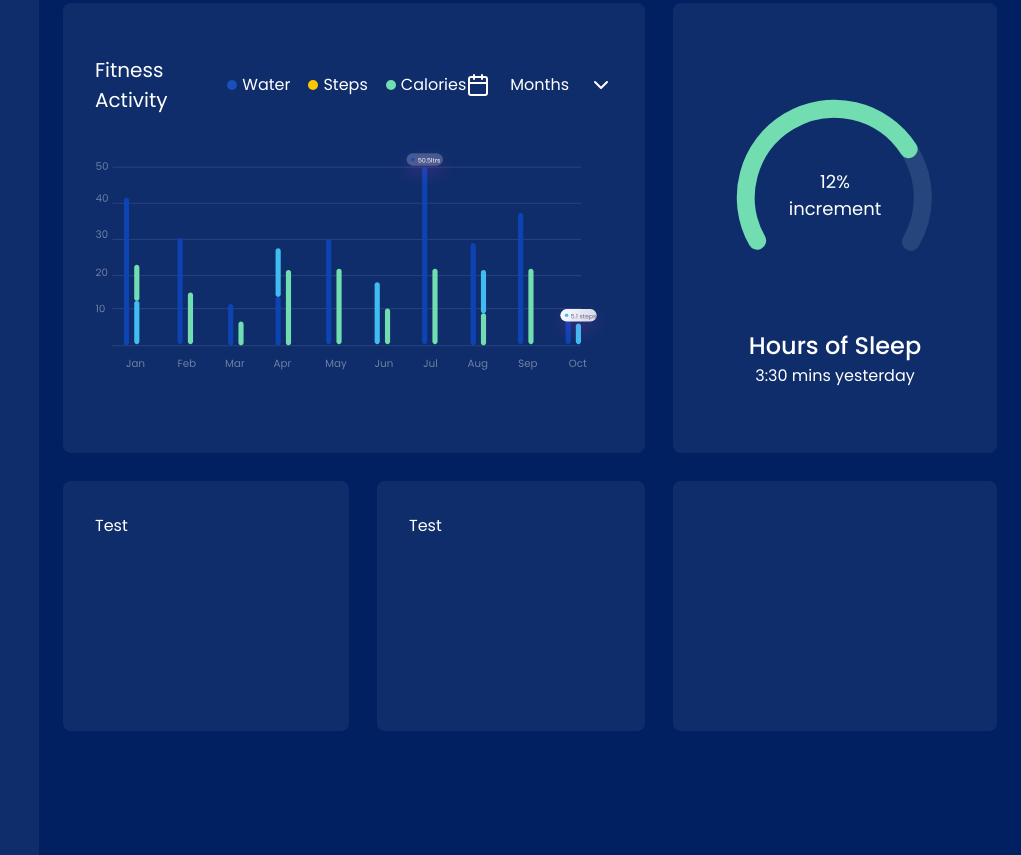
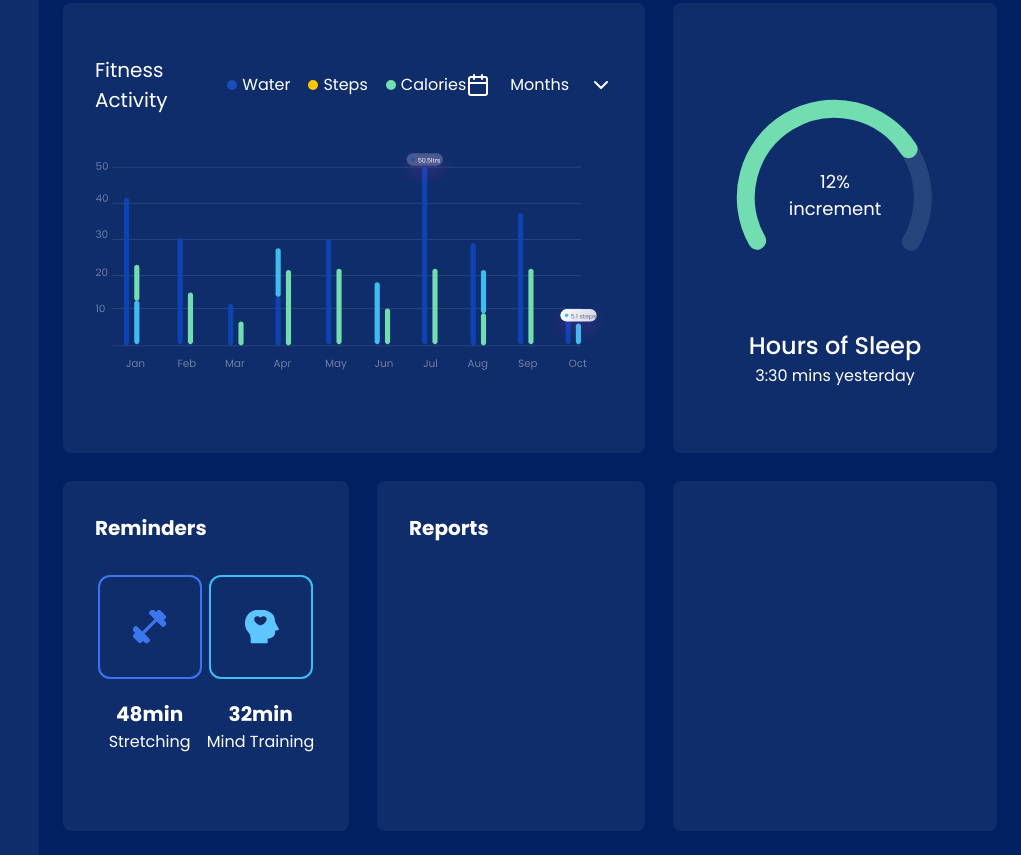
Before and after one commit to Erl1nd/admin-dashboard, a plain HTML site: page index.html in a window 1280 px wide. Shown: the part 750-1605 px from the top of the page, without its empty margins (259-1280 px from the left). Before the commit the page ends 1505 px from the top, so only its background shows below. Drawn offline with Linux system fonts and the light colour scheme.

Commit message:
Added Reminder Card

```diff
--- a/css/styles.css
+++ b/css/styles.css
@@ -304,8 +304,63 @@ body {
 .reports-card,
 .goals-card {
     padding: 32px;
-    height: 250px;
+    height: 350px;
     border-radius: 8px;
     background-color: var(--element-background);
     box-sizing: border-box;
 }
+
+/* REMINDERS CARD */
+.reminders-card .title {
+    margin-bottom: 32px;
+}
+
+.reminders-card p{
+    font-size: 20px;
+    margin: 0;
+    font-weight: 700;
+}
+
+.reminders-card .subtitle{
+    font-size: 16px;
+    font-weight: 400;
+}
+
+.reminders-content {
+    display: flex;
+    justify-content: space-around;
+}
+
+.reminders-content div{
+    display: flex;
+    flex-direction: column;
+    align-items: center;
+    justify-content: center;
+}
+
+.reminders-content .icon-box {
+    display: flex;
+    justify-content: center;
+    align-items: center;
+    height: 100px;
+    width: 100px;
+    border-radius: 12px;
+    border: 2px solid #3B76EF;
+    margin-bottom: 20px;
+}
+
+.reminders-content .icon-box-2 {
+    border: 2px solid #3FBDF1;
+}
+
+.reminders-content .icon-box img {
+    scale: 2;
+}
+
+/* REPORTS CARD */
+.reports-card .title {
+    margin: 0;
+    margin-bottom: 32px;
+    font-weight: 700;
+    font-size: 20px;
+}
--- a/index.html
+++ b/index.html
@@ -116,10 +116,26 @@
                     <p>3:30 mins yesterday</p>
                 </div>
                 <div class="reminders-card">
-                    Test
+                    <p class="title">Reminders</p>
+                    <div class="reminders-content">
+                        <div>
+                            <div class="icon-box">
+                                <img src="./icons/barbel.svg" alt="">
+                            </div>
+                            <p>48min</p>
+                            <p class="subtitle">Stretching</p>
+                        </div>
+                        <div>
+                            <div class="icon-box icon-box-2">
+                                <img src="./icons/mind.svg" alt="">
+                            </div>
+                            <p>32min</p>
+                            <p class="subtitle">Mind Training</p>
+                        </div>
+                    </div>
                 </div>
                 <div class="reports-card">
-                    Test
+                    <p class="title">Reports</p>
                 </div>
                 <div class="goals-card"></div>
             </div>
```
Also changed, not shown: icons/barbel.svg (added), icons/mind.svg (added).
